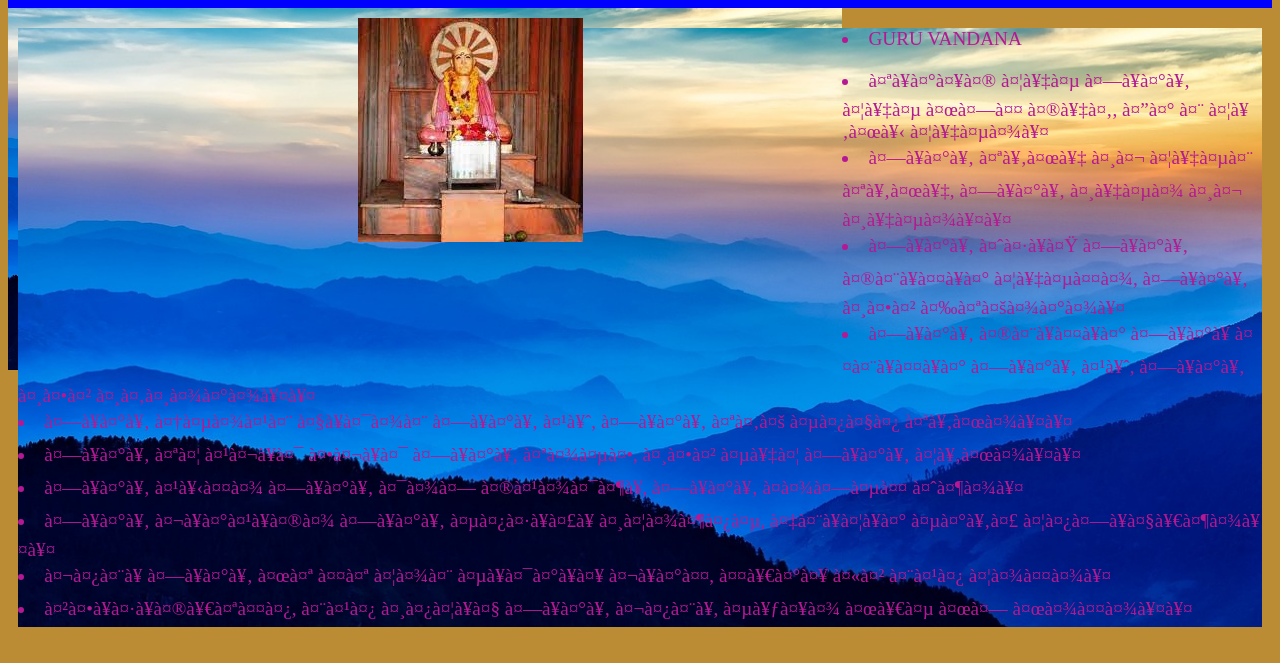
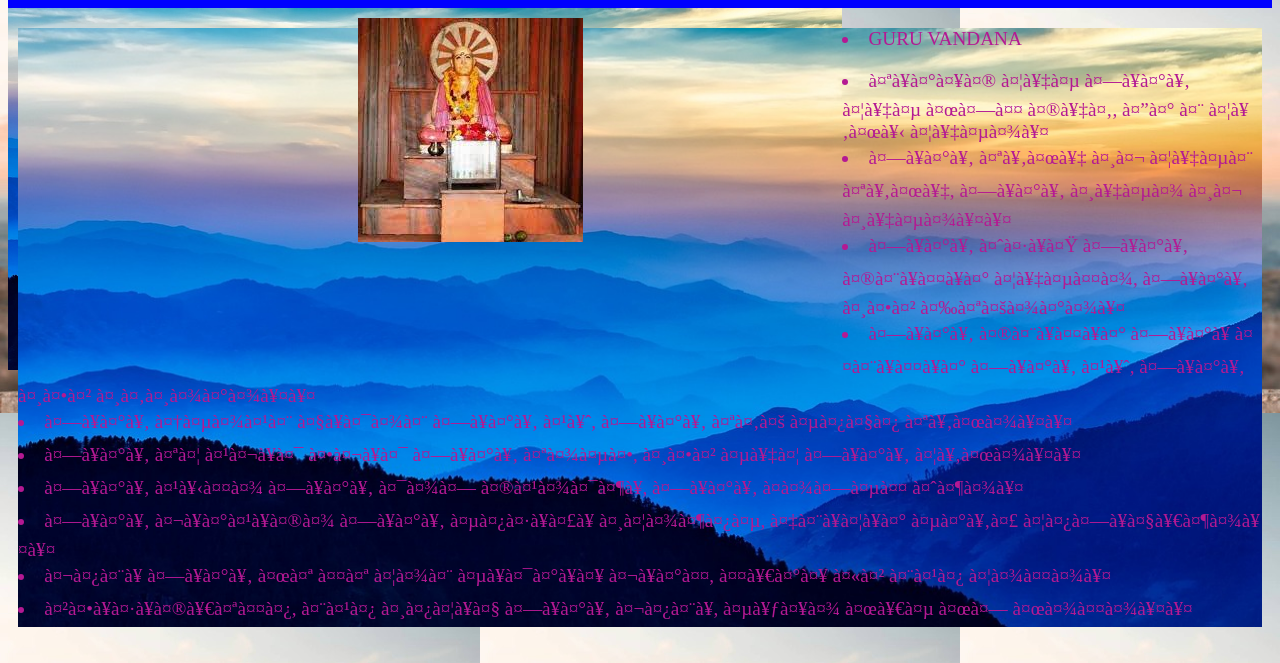
Before and after one commit to manasmishra2/my-babajee-site, a plain HTML site: page babajee.html in a window 1280 px wide. Shown: the part 187-850 px from the top of the page. Drawn offline with Linux system fonts and the light colour scheme.

Commit message:
Update babajeecss1.css

```diff
--- a/CSS/babajeecss1.css
+++ b/CSS/babajeecss1.css
@@ -1,5 +1,6 @@
 html {
   background-color: hsl(39, 57%, 47%);
+  background-image: url(banner-sky2.jpg);
 
 }
 head {
```
